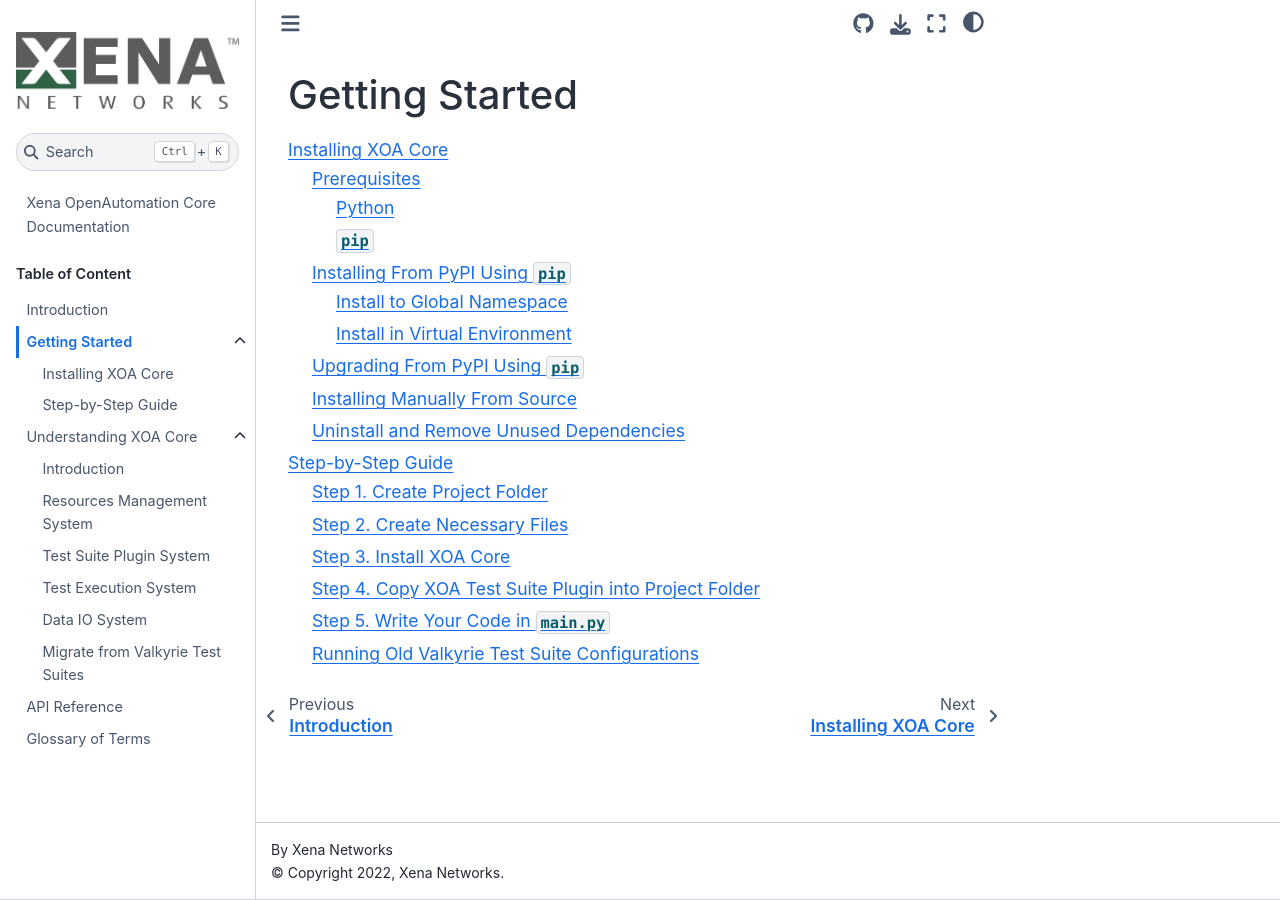
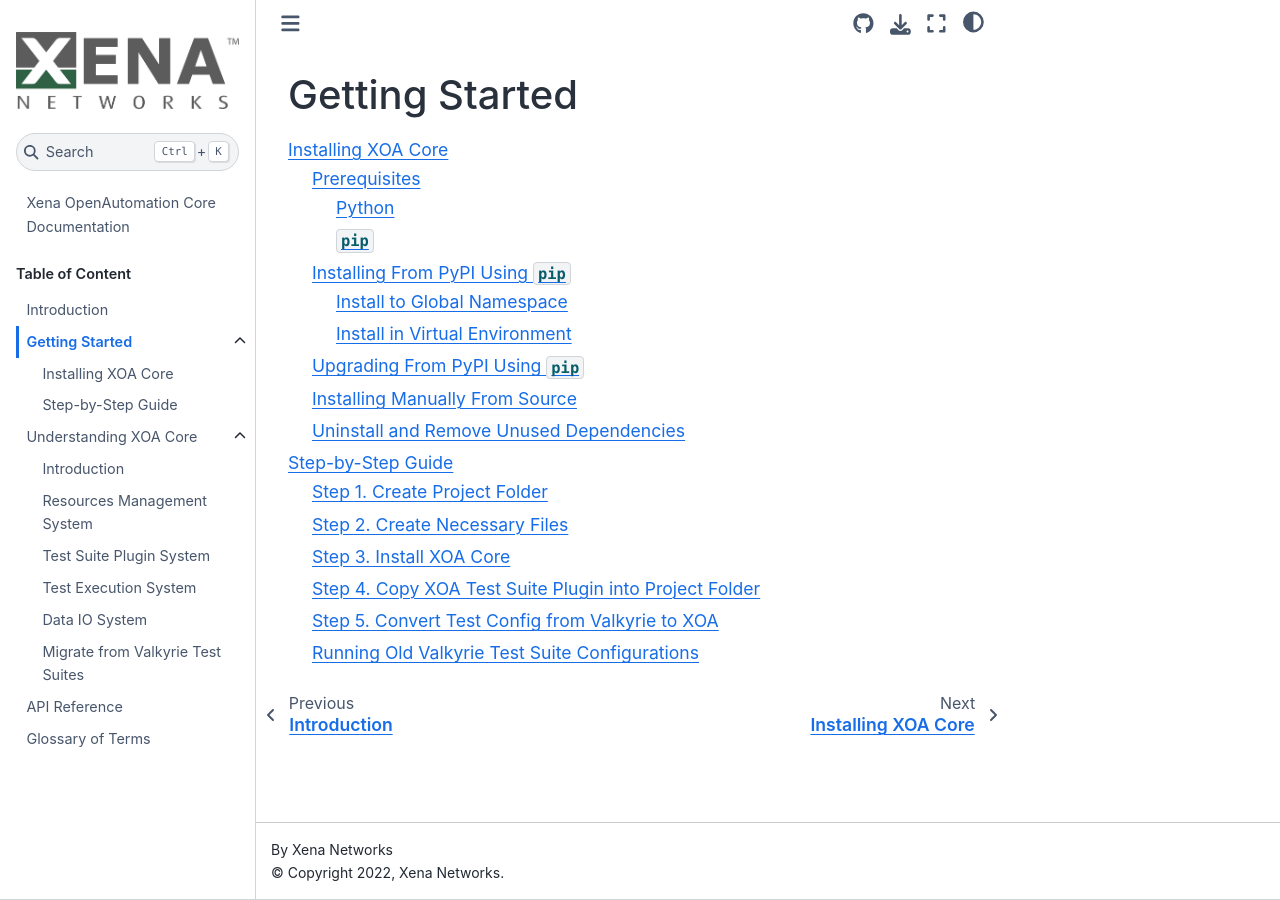
Before and after one commit to xenanetworks/open-automation-core, a Sphinx documentation site: the page built from docs/source/getting_started/index.rst, in a window 1280 px wide. Built offline with Sphinx 7.4.7 and the Sphinx Book theme 1.1.4, drawn with Linux system fonts in a browser that asks for light colours.

Commit message:
docs: Change Step 5 title

```diff
--- a/docs/source/getting_started/step_by_step.rst
+++ b/docs/source/getting_started/step_by_step.rst
@@ -87,8 +87,8 @@
             |- /plugin2544
 
 
-Step 5. Write Your Code in ``main.py``
---------------------------------------
+Step 5. Convert Test Config from Valkyrie to XOA
+-------------------------------------------------
 
 The code example in ``main.py`` below demonstrates a very basic flow.
 
```
